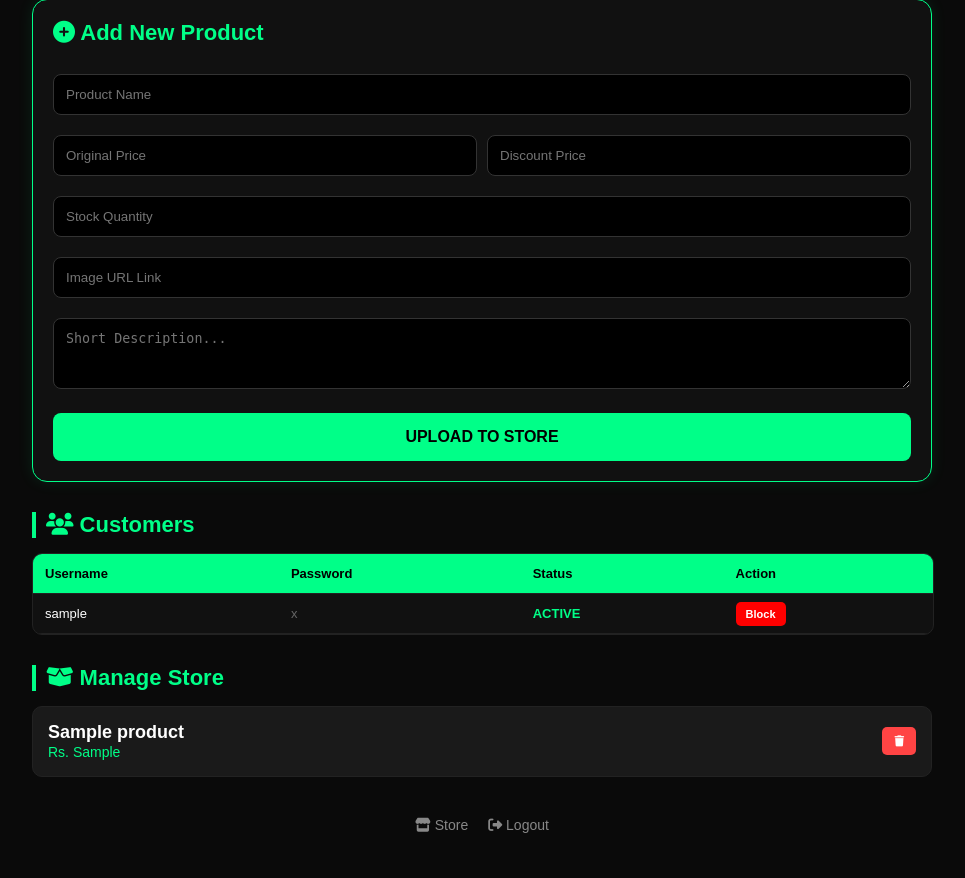
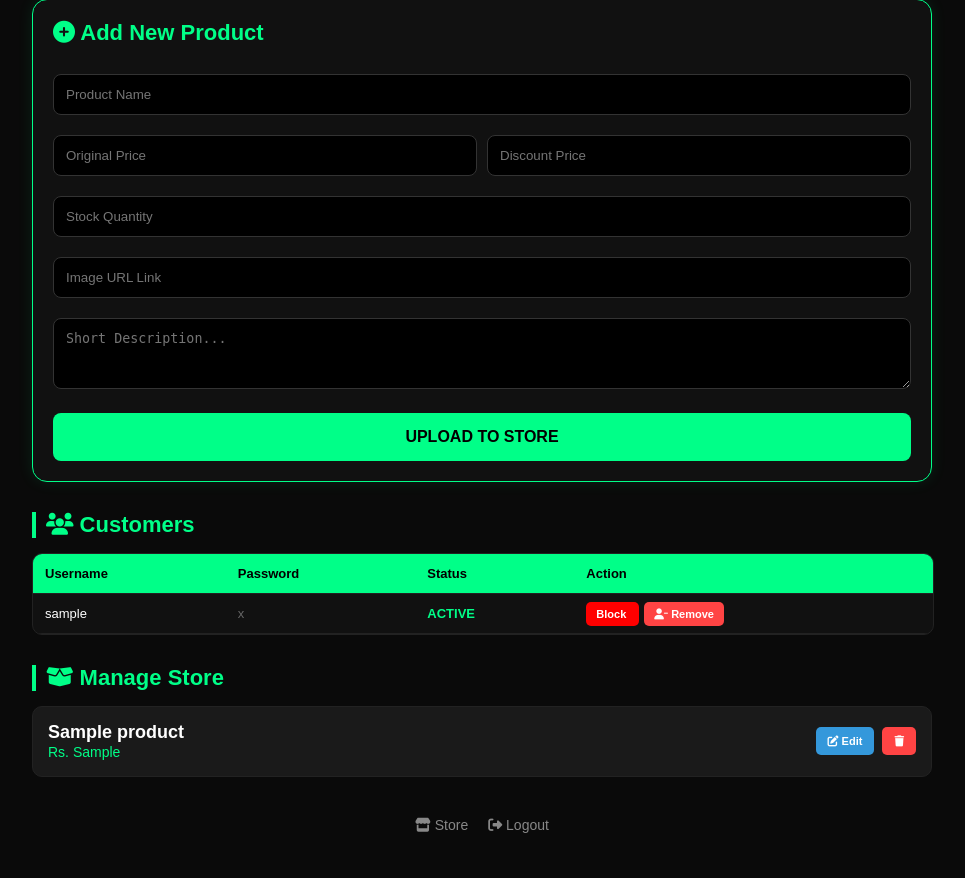
Before and after one commit to syedashariblaptop-hassan/asharib-otp-store, a Flask app: page /admin in a window 1280 px wide. Shown: the part 117-995 px from the top of the page, without its empty margins (158-1123 px from the left). Run offline with Flask 3, Linux system fonts and the light colour scheme; the visitor is signed in with stand-in values (Sample User, id 1); tables that the repository leaves empty hold one stand-in row (values such as "Sample post").

Commit message:
Update admin.html

```diff
--- a/templates/admin.html
+++ b/templates/admin.html
@@ -30,11 +30,13 @@
         .item-card { background: #1a1a1a; padding: 15px; border-radius: 10px; display: flex; justify-content: space-between; align-items: center; margin-bottom: 10px; border: 1px solid #222; }
         .item-card strong { font-size: 14px; }
 
+        .action-btns { display: flex; gap: 8px; }
         .delete-btn { background: #ff4444; color: white; padding: 8px 12px; border-radius: 5px; text-decoration: none; font-size: 11px; font-weight: bold; }
+        .edit-btn { background: #3498db; color: white; padding: 8px 12px; border-radius: 5px; text-decoration: none; font-size: 11px; font-weight: bold; }
 
         /* Responsive Table */
         .table-responsive { width: 100%; overflow-x: auto; background: #111; border-radius: 10px; border: 1px solid #222; }
-        .user-table { width: 100%; border-collapse: collapse; min-width: 500px; }
+        .user-table { width: 100%; border-collapse: collapse; min-width: 550px; }
         .user-table th, .user-table td { padding: 12px; text-align: left; border-bottom: 1px solid #222; font-size: 13px; }
         .user-table th { background: #00ff88; color: black; }
 
@@ -42,6 +44,7 @@
         .status-blocked { color: #ff4444; font-weight: bold; }
 
         .block-btn { padding: 6px 10px; border-radius: 5px; border: none; font-weight: bold; cursor: pointer; color: white; text-decoration: none; font-size: 11px; white-space: nowrap; }
+        .remove-user-btn { padding: 6px 10px; border-radius: 5px; background: #ff4444; color: white; text-decoration: none; font-size: 11px; font-weight: bold; margin-left: 5px; }
 
         .footer-links { text-align: center; margin-top: 40px; padding-bottom: 30px; display: flex; justify-content: center; gap: 20px; }
         .footer-links a { color: #888; text-decoration: none; font-size: 14px; }
@@ -100,9 +103,12 @@
                             <span class="status-active">ACTIVE</span>
                         {% endif %}
                     </td>
-                    <td>
+                    <td style="white-space: nowrap;">
                         <a href="/admin/toggle_block/{{ u.id }}" class="block-btn" style="background: {{ 'orange' if u.is_blocked else 'red' }};">
                             {{ 'Unblock' if u.is_blocked else 'Block' }}
+                        </a>
+                        <a href="/admin/delete_user/{{ u.id }}" class="remove-user-btn" onclick="return confirm('Waqai is account ko remove krna ha?')">
+                            <i class="fas fa-user-minus"></i> Remove
                         </a>
                     </td>
                 </tr>
@@ -114,13 +120,18 @@
     <h2 class="section-title"><i class="fas fa-box-open"></i> Manage Store</h2>
     {% for p in products %}
     <div class="item-card">
-        <div style="max-width: 70%;">
+        <div style="max-width: 60%;">
             <strong>{{ p.name }}</strong><br>
             <span style="color: #00ff88; font-size: 14px;">Rs. {{ p.price }}</span>
         </div>
-        <a href="/delete/{{ p.id }}" class="delete-btn" onclick="return confirm('Delete this product?')">
-            <i class="fas fa-trash"></i>
-        </a>
+        <div class="action-btns">
+            <a href="/admin/edit_product/{{ p.id }}" class="edit-btn">
+                <i class="fas fa-edit"></i> Edit
+            </a>
+            <a href="/delete/{{ p.id }}" class="delete-btn" onclick="return confirm('Delete this product?')">
+                <i class="fas fa-trash"></i>
+            </a>
+        </div>
     </div>
     {% endfor %}
 
```
